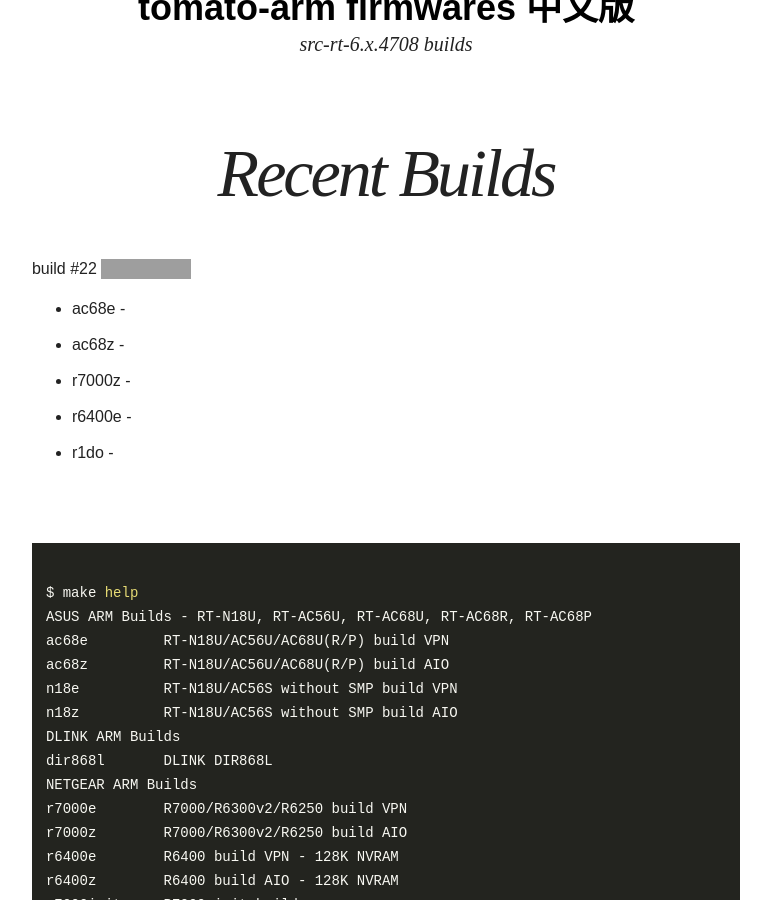
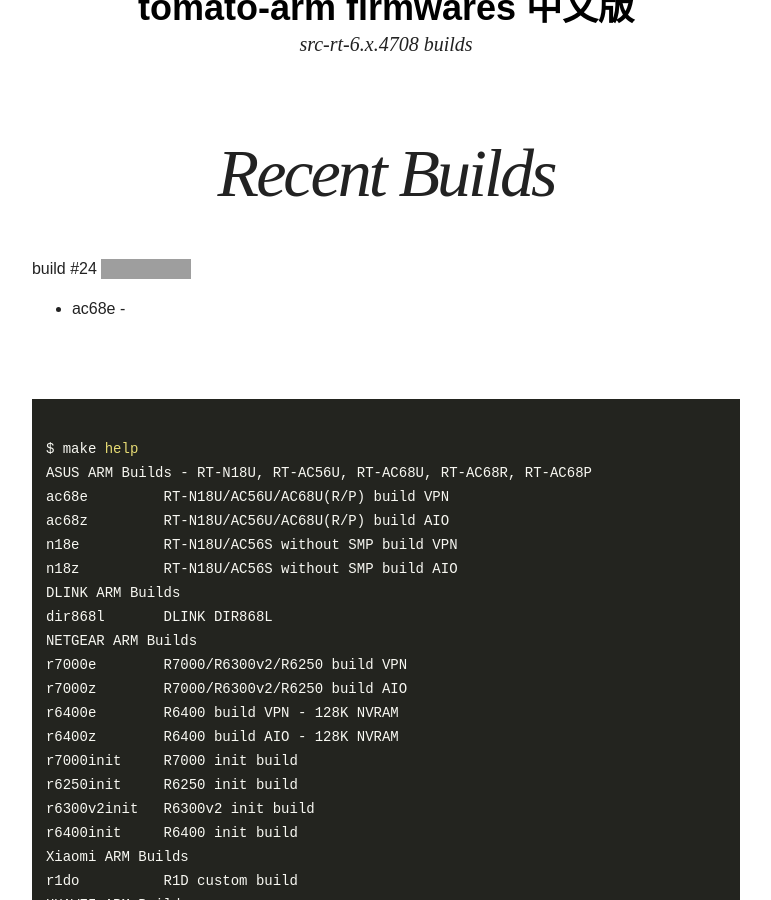
Before and after one commit to oglopss/tomato-arm-ci-jekyll, a Jekyll site: the page built from index.html, in a window 1280 px wide and 900 px high, scrolled down 339 px. Shown: the whole window, without its empty margins (254-1025 px from the left). Built offline with Jekyll 4.4.1, drawn with Linux system fonts in a browser that asks for light colours; nearby versions of some CDN libraries; grey boxes are pictures that could not be loaded.

Commit message:
Travis build 24 ac68e pushed to gh-pages

```diff
--- a/_data/ss.yml
+++ b/_data/ss.yml
@@ -1,7 +1,3 @@
-build: 22
+build: 24
 files:
   - 0001 ac68e
-  - 0005 r1do
-  - 0002 ac68z
-  - 0004 r6400e
-  - 0003 r7000z
```
